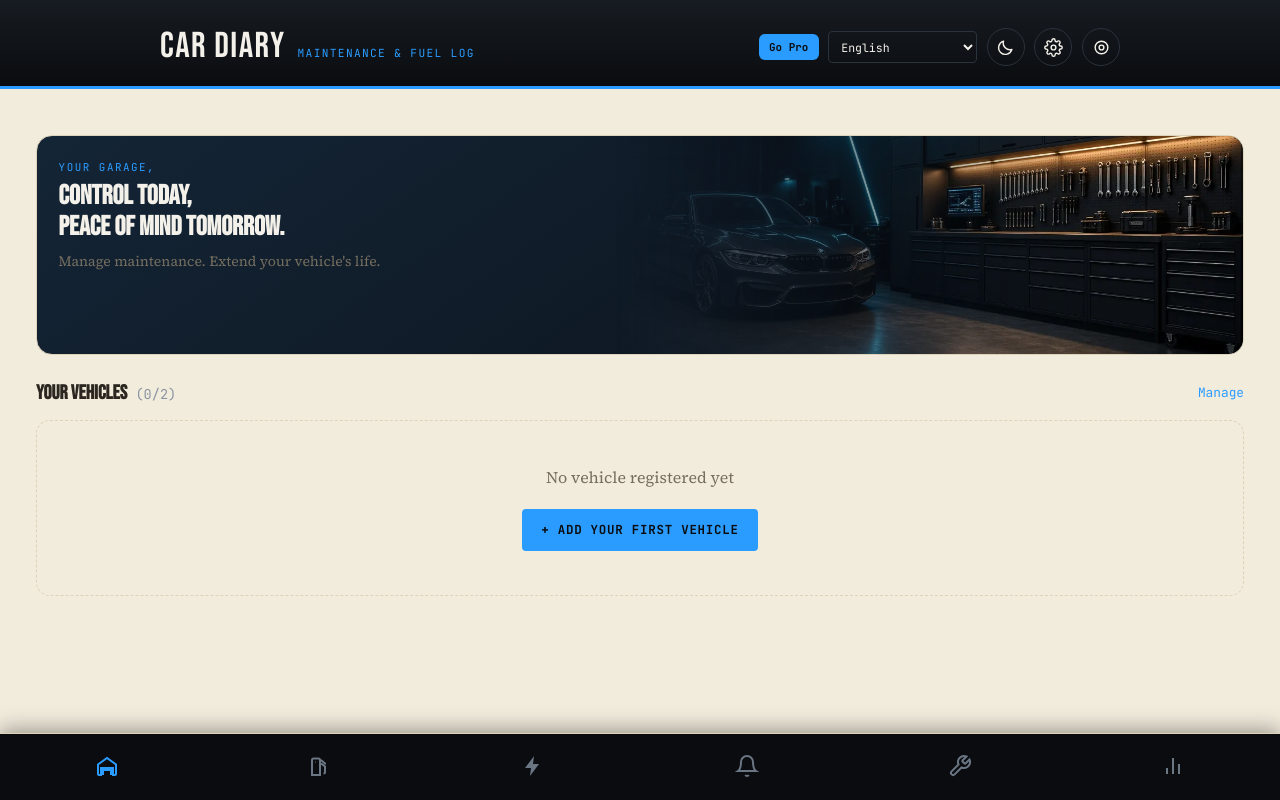
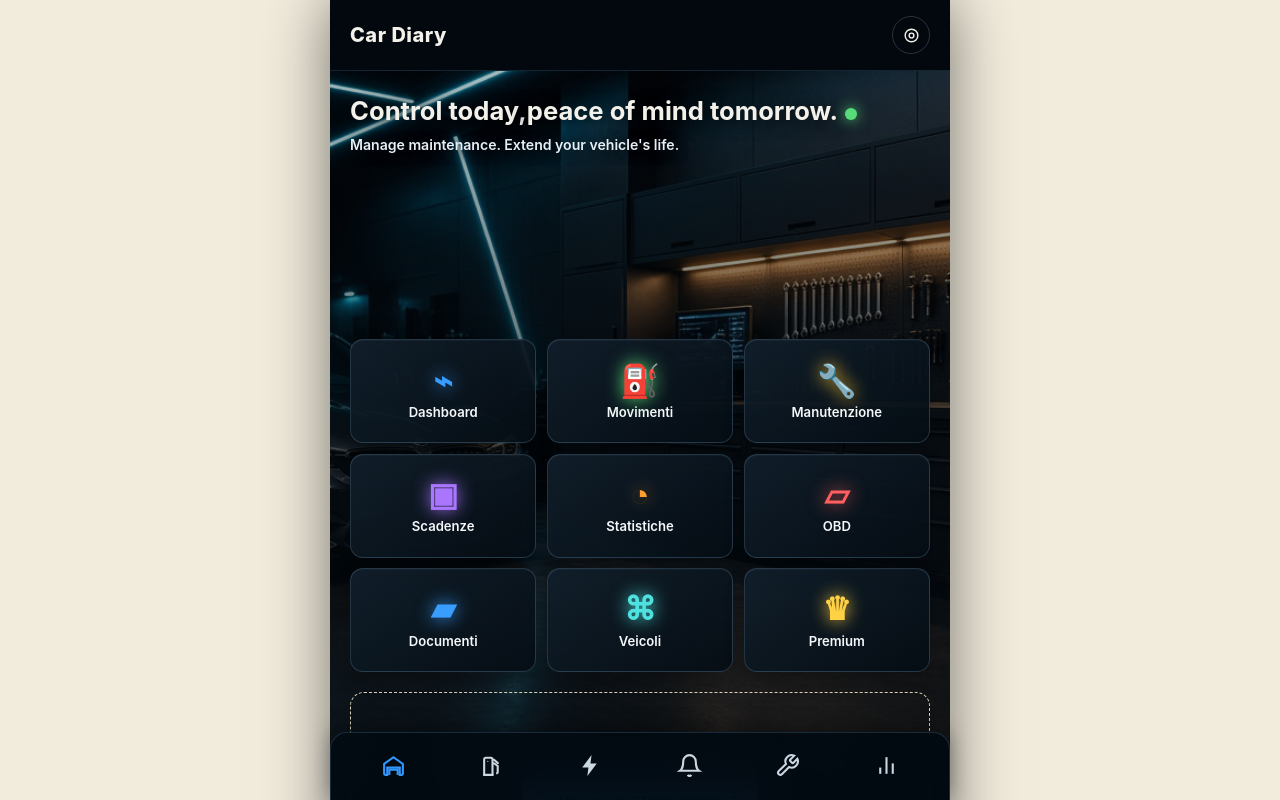
Before and after one commit to micmax1000-afk/auto, a React (Vite) app: page / in a window 1280 px wide. Both pictures are taken after a click on the button "Skip". Shown: the top 800 px of the page. Built offline with nearby package versions, Linux system fonts and the light colour scheme.

Commit message:
Add files via upload

```diff
--- a/src/App.tsx
+++ b/src/App.tsx
@@ -663,6 +663,15 @@ export default function App() {
             }}
             onAddVehicle={handleRequestAddVehicle}
             onManageVehicles={() => setShowManageVehicles(true)}
+            onShortcut={(destination) => {
+              if (destination === "fuel") handleMainTabChange("rifornimento");
+              if (destination === "maintenance") handleMainTabChange("manutenzione");
+              if (destination === "reminders") handleMainTabChange("promemoria");
+              if (destination === "statistics") handleMainTabChange("statistiche");
+              if (destination === "live") requestVehicleAction({ kind: "navigate", tab: "live" });
+              if (destination === "backup") setShowBackup(true);
+              if (destination === "premium") setShowPremium(true);
+            }}
           />
         )}
 
--- a/src/components/Dashboard.tsx
+++ b/src/components/Dashboard.tsx
@@ -15,6 +15,7 @@ interface Props {
   onOpenVehicle: (id: string) => void;
   onAddVehicle: () => void;
   onManageVehicles: () => void;
+  onShortcut: (destination: "fuel" | "maintenance" | "reminders" | "statistics" | "live" | "backup" | "premium") => void;
 }
 
 function getNextReminder(
@@ -71,6 +72,7 @@ export default function Dashboard({
   onOpenVehicle,
   onAddVehicle,
   onManageVehicles,
+  onShortcut,
 }: Props) {
   const { t, i18n } = useTranslation();
   const { distanceUnit } = useAppSettings();
@@ -103,6 +105,36 @@ export default function Dashboard({
             />
           </picture>
         </div>
+      </section>
+
+      <section className="dash-quick-grid" aria-label="Azioni rapide">
+        <button type="button" className="dash-quick-card dash-quick-card--blue" onClick={() => activeVehicles[0] && onOpenVehicle(activeVehicles[0].id)}>
+          <span className="dash-quick-card__icon" aria-hidden="true">⌁</span><span>Dashboard</span>
+        </button>
+        <button type="button" className="dash-quick-card dash-quick-card--green" onClick={() => onShortcut("fuel")}>
+          <span className="dash-quick-card__icon" aria-hidden="true">⛽</span><span>Movimenti</span>
+        </button>
+        <button type="button" className="dash-quick-card dash-quick-card--amber" onClick={() => onShortcut("maintenance")}>
+          <span className="dash-quick-card__icon" aria-hidden="true">🔧</span><span>Manutenzione</span>
+        </button>
+        <button type="button" className="dash-quick-card dash-quick-card--violet" onClick={() => onShortcut("reminders")}>
+          <span className="dash-quick-card__icon" aria-hidden="true">▣</span><span>Scadenze</span>
+        </button>
+        <button type="button" className="dash-quick-card dash-quick-card--orange" onClick={() => onShortcut("statistics")}>
+          <span className="dash-quick-card__icon" aria-hidden="true">◔</span><span>Statistiche</span>
+        </button>
+        <button type="button" className="dash-quick-card dash-quick-card--red" onClick={() => onShortcut("live")}>
+          <span className="dash-quick-card__icon" aria-hidden="true">▱</span><span>OBD</span>
+        </button>
+        <button type="button" className="dash-quick-card dash-quick-card--blue" onClick={() => onShortcut("backup")}>
+          <span className="dash-quick-card__icon" aria-hidden="true">▰</span><span>Documenti</span>
+        </button>
+        <button type="button" className="dash-quick-card dash-quick-card--cyan" onClick={onManageVehicles}>
+          <span className="dash-quick-card__icon" aria-hidden="true">⌘</span><span>Veicoli</span>
+        </button>
+        <button type="button" className="dash-quick-card dash-quick-card--gold" onClick={() => onShortcut("premium")}>
+          <span className="dash-quick-card__icon" aria-hidden="true">♛</span><span>Premium</span>
+        </button>
       </section>
 
       {/* VEICOLI */}
--- a/src/index.css
+++ b/src/index.css
@@ -2783,3 +2783,66 @@ textarea {
   font-size: 0.7rem;
   color: var(--paper-dim, #8a93a1);
 }
+
+/* =====================================================
+   V8.2 — interfaccia garage mobile
+   ===================================================== */
+.app {
+  background: #050a0f;
+}
+
+.topbar {
+  position: sticky;
+  top: 0;
+  z-index: 40;
+  padding: 1rem 1.25rem;
+  border-bottom: 1px solid rgba(99, 160, 210, 0.18);
+  background: rgba(3, 9, 14, 0.94);
+  backdrop-filter: blur(16px);
+}
+
+.topbar__inner { max-width: 620px; }
+.topbar__title { font-family: Inter, system-ui, sans-serif; font-size: 1.25rem; font-weight: 800; letter-spacing: 0.025em; }
+.topbar__subtitle, .topbar__pro-btn, .language-switcher, .topbar .theme-toggle:not(:last-child) { display: none; }
+.topbar__actions { margin-left: auto; }
+
+.content:has(.dashboard) {
+  padding: 0 0 6.2rem;
+  background:
+    linear-gradient(180deg, rgba(3, 9, 14, 0.28) 0%, rgba(3, 9, 14, 0.76) 53%, #050a0f 100%),
+    url("/images/garage-hero.jpg") center top / cover fixed;
+}
+
+.dashboard { max-width: 620px; min-height: calc(100vh - 62px); margin: 0 auto; padding: 0 1.25rem 6.6rem; background: transparent; }
+.dash-hero { min-height: 262px; margin: 0 -1.25rem 0.4rem; border: 0; border-radius: 0; background: transparent; }
+.dash-hero__image-wrap { display: none; }
+.dash-hero__content { max-width: 100%; padding: 1.5rem 1.25rem; align-self: flex-start; }
+.dash-hero__label { display: none; }
+.dash-hero__title { font-family: Inter, system-ui, sans-serif; font-size: 1.6rem; line-height: 1.22; text-shadow: 0 2px 18px #000; }
+.dash-hero__title br { display: none; }
+.dash-hero__title::after { content: ""; display: inline-block; width: 12px; height: 12px; margin-left: 0.45rem; border-radius: 50%; background: #58dc79; box-shadow: 0 0 13px #58dc79; }
+.dash-hero__subtitle { font-family: Inter, system-ui, sans-serif; color: #e6eef6; font-weight: 600; text-shadow: 0 2px 14px #000; }
+
+.dash-quick-grid { display: grid; grid-template-columns: repeat(3, minmax(0, 1fr)); gap: 0.65rem; position: relative; z-index: 2; }
+.dash-quick-card { min-height: 104px; display: flex; flex-direction: column; align-items: center; justify-content: center; gap: 0.58rem; padding: 0.65rem 0.35rem; color: #f7fbff; border: 1px solid rgba(123, 169, 205, 0.24); border-radius: 13px; background: linear-gradient(145deg, rgba(17, 31, 43, 0.94), rgba(5, 13, 20, 0.92)); box-shadow: inset 0 1px 0 rgba(255,255,255,.035), 0 8px 18px rgba(0,0,0,.24); font: 600 0.82rem/1.1 Inter, system-ui, sans-serif; cursor: pointer; }
+.dash-quick-card:active { transform: scale(.97); }
+.dash-quick-card__icon { font-family: system-ui, sans-serif; font-size: 2rem; font-weight: 700; line-height: 1; filter: drop-shadow(0 0 9px currentColor); }
+.dash-quick-card--blue { color: #399cff; }.dash-quick-card--green { color: #59dc7a; }.dash-quick-card--amber { color: #ffc331; }.dash-quick-card--violet { color: #aa76ff; }.dash-quick-card--orange { color: #ff9d30; }.dash-quick-card--red { color: #ff5f5f; }.dash-quick-card--cyan { color: #4fe1df; }.dash-quick-card--gold { color: #ffd145; }
+.dash-quick-card span:last-child { color: #f5f8fa; filter: none; }
+
+.dash-vehicles { padding: 1.25rem 0 0; }.dash-vehicles__head { display: none; }.dash-vehicle-list { display: block; }.dash-card { display: flex; min-height: 64px; border-radius: 10px; border-color: rgba(123, 169, 205, 0.32); background: rgba(4, 12, 19, 0.88); }.dash-card:not(:first-child) { display: none; }.dash-card__photo { width: 60px; flex: 0 0 60px; }.dash-card__body { padding: 0.55rem 0.7rem; }.dash-card__name { font-size: 0.95rem; }.dash-card__stats, .dash-card__reminder { display: none; }.dash-card__km { font-size: .82rem; }
+
+.bottom-tabbar { z-index: 50; left: 50%; width: min(620px, 100%); transform: translateX(-50%); border: 1px solid rgba(109, 161, 198, .22); border-bottom: 0; border-radius: 17px 17px 0 0; background: rgba(3, 11, 18, .96); backdrop-filter: blur(18px); padding: .6rem .85rem max(.65rem, env(safe-area-inset-bottom)); }
+.bottom-tabbar__item { min-width: 0; color: #cbd7e1; }.bottom-tabbar__item.is-active { color: #3298ff; }.bottom-tabbar__item svg { width: 25px; height: 25px; }
+
+@media (min-width: 680px) {
+  .app { max-width: 620px; margin: 0 auto; min-height: 100vh; box-shadow: 0 0 60px rgba(0,0,0,.52); }
+}
+
+.content:has(.vehicle-detail-page) { padding: 1rem 1.05rem 6.7rem; background: linear-gradient(rgba(3,9,14,.94), rgba(3,9,14,.98)), url("/images/garage-hero.jpg") center / cover fixed; }
+.vehicle-detail-page { max-width: 620px; margin: 0 auto; }
+.vehicle-detail-page > .section-head { justify-content: center; margin: .2rem 0 1rem; }.vehicle-detail-page > .section-head h1 { font: 800 1.2rem Inter, system-ui, sans-serif; text-transform: uppercase; letter-spacing: .04em; }.detail-km { display: none; }
+.back-link { position: absolute; z-index: 2; margin-top: .18rem; width: 36px; height: 36px; overflow: hidden; font-size: 0; border: 0; border-radius: 9px; color: #f3f7fb; background: rgba(10,22,32,.82); }.back-link::after { content: "☰"; font: 1.35rem/36px system-ui; }
+.subtabbar { display: grid; grid-template-columns: repeat(4, 1fr); gap: 0; overflow: hidden; margin: 0 0 1rem; padding: 0; border: 1px solid rgba(119,166,201,.22); border-radius: 10px; background: rgba(7,18,28,.9); }.subtabbar__item { min-width: 0; padding: .7rem .35rem; border-bottom: 1px solid transparent; font: 600 .7rem/1.1 Inter, system-ui, sans-serif; text-transform: none; color: #e7eff6; }.subtabbar__item.is-active { color: #39a0ff; border-bottom-color: #3298ff; background: linear-gradient(180deg, rgba(39,141,244,.24), rgba(16,72,126,.22)); }
+.vehicle-detail-page .section-head--tight { margin: .6rem 0 .85rem; }.vehicle-detail-page .section-head--tight h2 { font: 700 1rem Inter, system-ui, sans-serif; }
+.record-card, .stat-chip, .chart-wrap, .month-group { border-color: rgba(118,166,199,.25); background: linear-gradient(145deg, rgba(15,32,45,.92), rgba(6,16,25,.94)); box-shadow: inset 0 1px rgba(255,255,255,.025); }.record-card { border-radius: 12px; }.stat-chip { border-radius: 11px; }.period-filter { display: grid; grid-template-columns: repeat(3, 1fr); border: 1px solid rgba(118,166,199,.25); border-radius: 10px; overflow: hidden; }.period-filter__btn { border: 0; border-radius: 0; font: 600 .78rem Inter, system-ui, sans-serif; }.period-filter__btn.is-active { background: linear-gradient(135deg, #2d9dff, #1661cb); }
```
